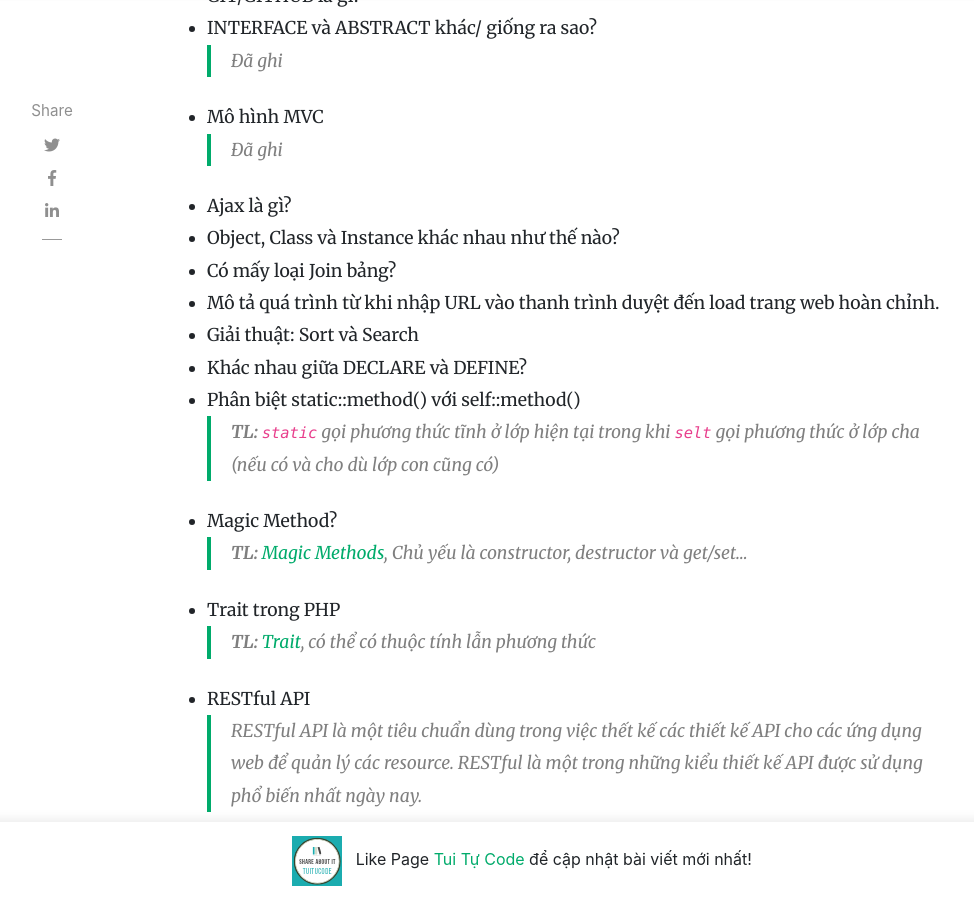
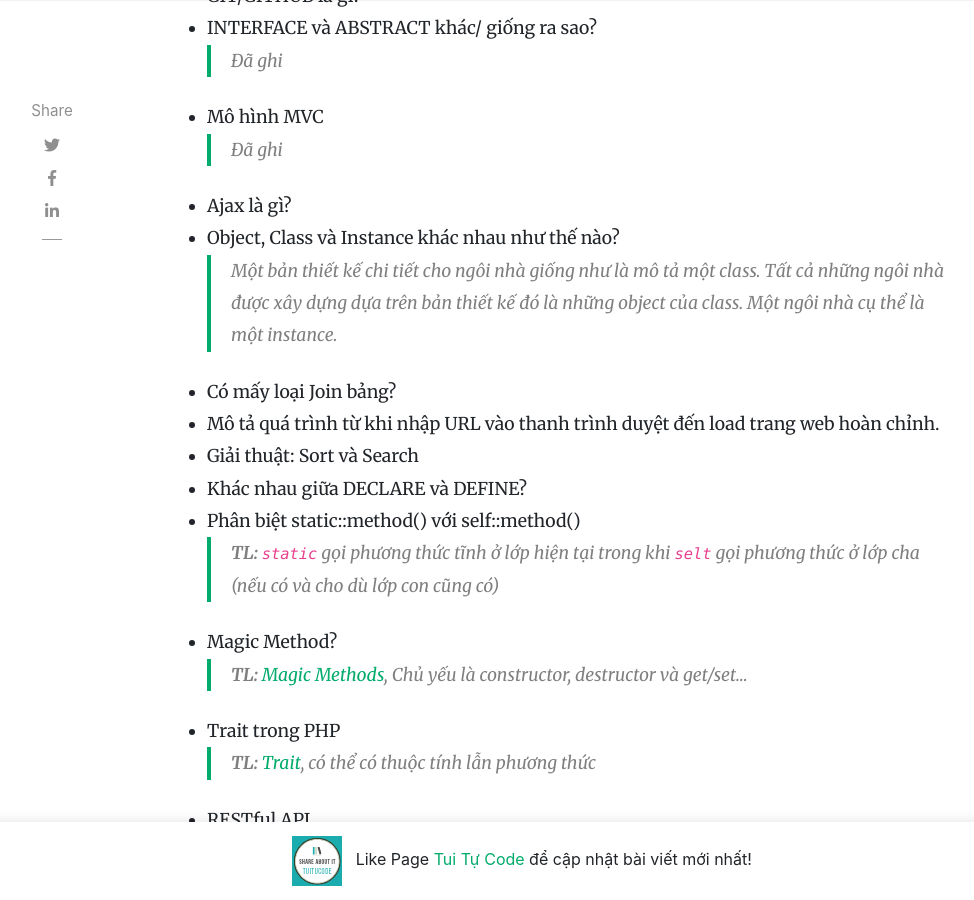
Before and after one commit to tuitucode/tuitucode.github.io, a Jekyll site: the page built from _posts/2019-12-20-kinh-nghiem-phong-van.md, in a window 1280 px wide and 900 px high, scrolled down 1593 px. Shown: the whole window, without its empty margins (118-1092 px from the left). Built offline with Jekyll 4.4.1, drawn with Linux system fonts in a browser that asks for light colours; nearby versions of some CDN libraries; comment, search, counter and statistics services are not loaded.

Commit message:
Update 2019-12-20-kinh-nghiem-phong-van.md

```diff
--- a/_posts/2019-12-20-kinh-nghiem-phong-van.md
+++ b/_posts/2019-12-20-kinh-nghiem-phong-van.md
@@ -29,6 +29,7 @@ Kinh nghiệm phỏng vấn
 > Đã ghi
 - Ajax là gì?
 - Object, Class và Instance khác nhau như thế nào?
+> Một bản thiết kế chi tiết cho ngôi nhà giống như là mô tả một class. Tất cả những ngôi nhà được xây dựng dựa trên bản thiết kế đó là những object của class. Một ngôi nhà cụ thể là một instance.
 - Có mấy loại Join bảng?
 - Mô tả quá trình từ khi nhập URL vào thanh trình duyệt đến load trang web hoàn chỉnh.
 - Giải thuật: Sort và Search
```
